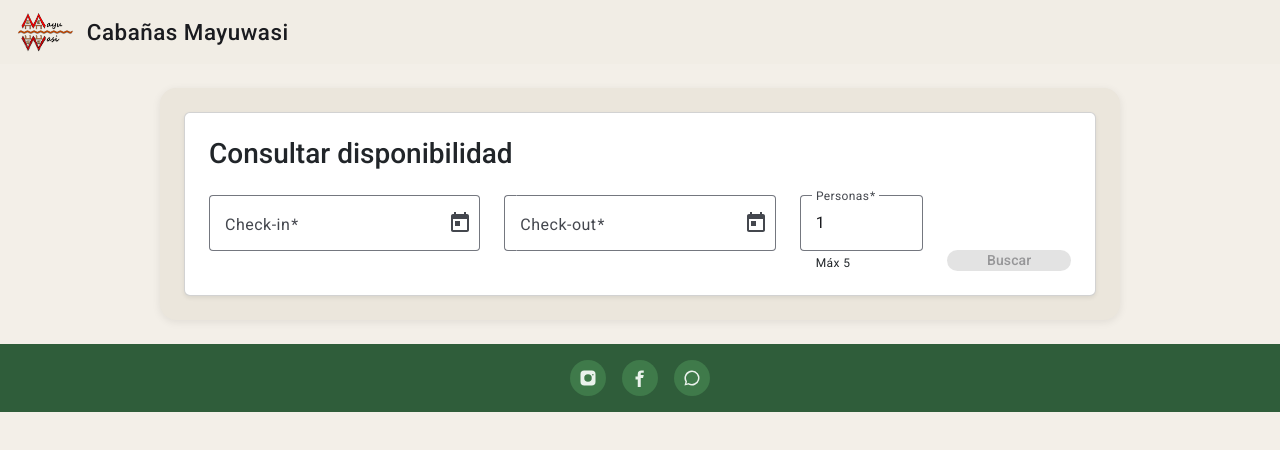
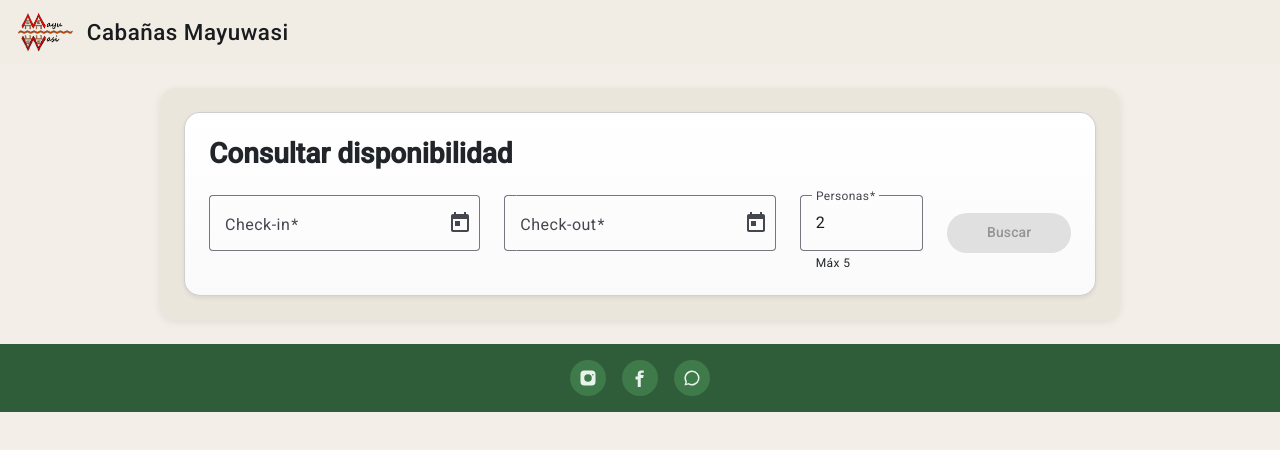
Before and after one commit to vdeluca/mayuwasi, an Angular app: page / in a window 1280 px wide. Shown: the top 450 px of the page. Built offline with nearby package versions, Linux system fonts and the light colour scheme.

Commit message:
Formulario de busqueda de disponibilidad ajustado, trabajando en el listado de cabañas

```diff
--- a/src/app/components/disponibilidad/disponibilidad.component.css
+++ b/src/app/components/disponibilidad/disponibilidad.component.css
@@ -6,3 +6,49 @@
   font-weight: 600;
   margin-bottom: 1rem;
 }
+
+.disponibilidad-form {
+  border-radius: 16px;
+  background: linear-gradient(
+    180deg,
+    #ffffff 0%,
+    #fafafa 100%
+  );
+}
+
+.disponibilidad-form h3 {
+  font-weight: 600;
+}
+
+@media (max-width: 767px) {
+  .disponibilidad-form button {
+    height: 48px;
+  }
+}
+
+.buscar-btn {
+  width: 100%;
+  height: 56px; /* misma altura que los mat-form-field */
+  font-size: 1rem;
+  font-weight: 600;
+  border-radius: 12px;
+  box-shadow: 0 6px 14px rgba(25, 118, 210, 0.35);
+  transition:
+    transform 0.15s ease,
+    box-shadow 0.15s ease;
+}
+
+.buscar-btn:hover:not(:disabled) {
+  transform: translateY(-1px);
+  box-shadow: 0 10px 22px rgba(25, 118, 210, 0.45);
+}
+
+.buscar-btn:active:not(:disabled) {
+  transform: translateY(0);
+  box-shadow: 0 4px 10px rgba(25, 118, 210, 0.35);
+}
+
+.buscar-btn:disabled {
+  opacity: 0.6;
+  box-shadow: none;
+}
--- a/src/app/components/disponibilidad/disponibilidad.component.html
+++ b/src/app/components/disponibilidad/disponibilidad.component.html
@@ -10,7 +10,7 @@
     Consultar disponibilidad
   </h3>
 
-  <div class="row g-4 align-items-end">
+  <div class="row g-4 align-items-center">
 
     <!-- CHECK-IN -->
     <div class="col-12 col-md-4">
@@ -62,7 +62,6 @@
         color="primary"
         type="submit"
         [disabled]="form.invalid"
-        class="h-100"
       >
         Buscar
       </button>
--- a/src/app/components/disponibilidad/disponibilidad.component.ts
+++ b/src/app/components/disponibilidad/disponibilidad.component.ts
@@ -48,7 +48,7 @@ export class DisponibilidadComponent implements OnInit {
     this.form = this.fb.group({
       checkin: [null, Validators.required],
       checkout: [null, Validators.required],
-      pax: [1, [Validators.required, Validators.min(1)]],
+      pax: [2, [Validators.required, Validators.min(1)]],
     });
   }
 
```
